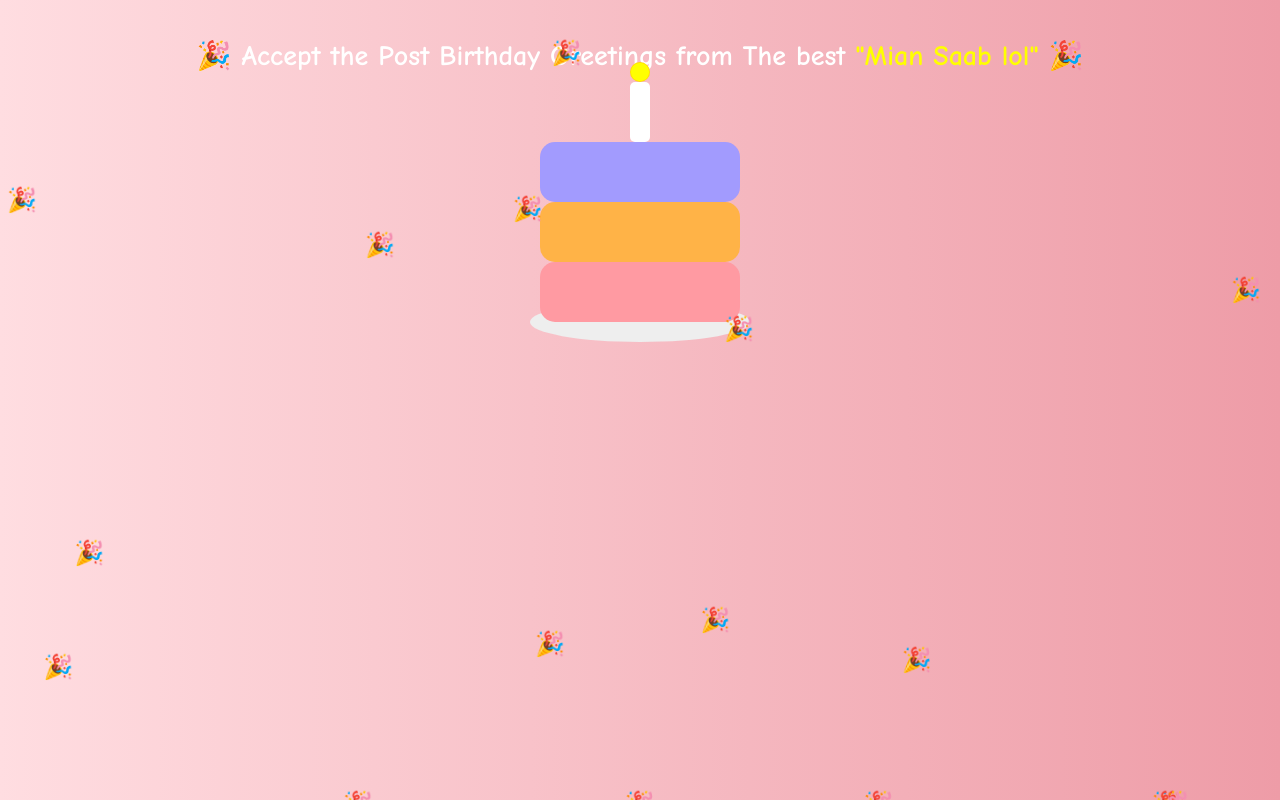
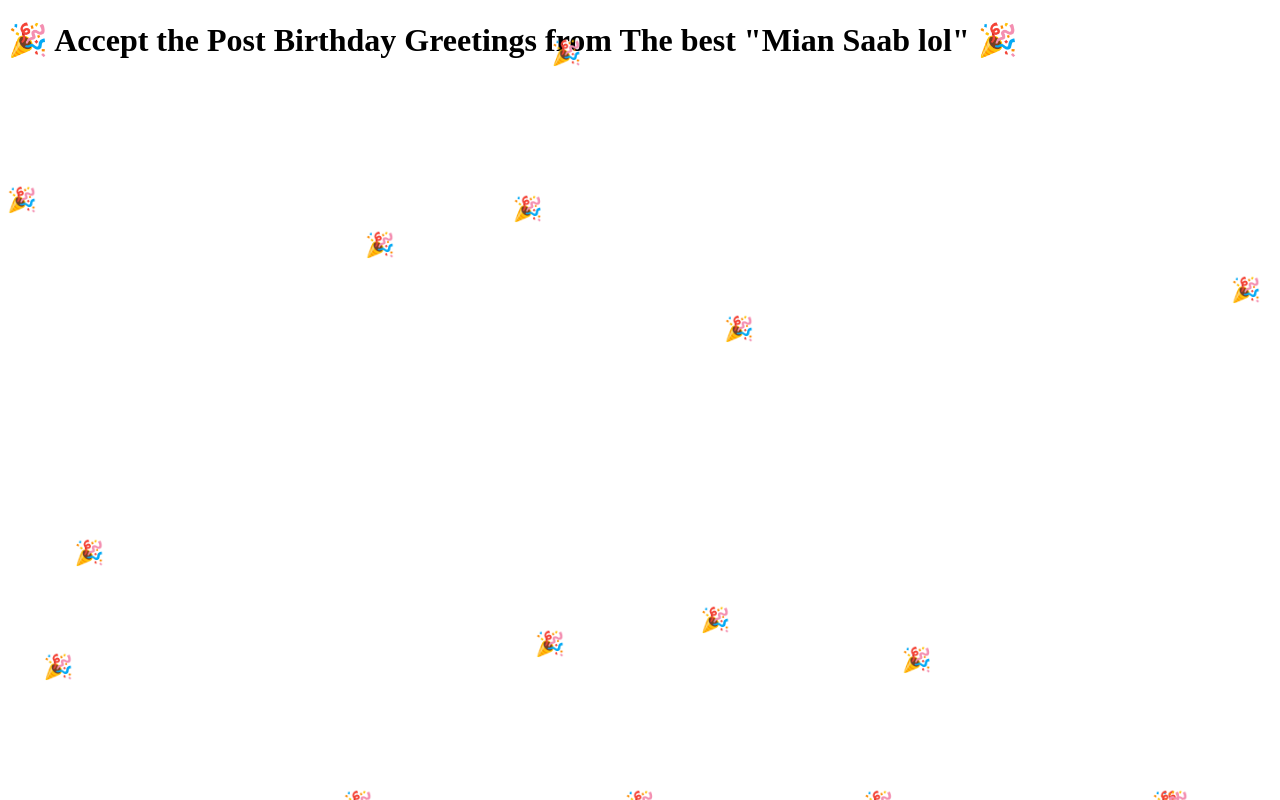
Before and after one commit to Muhammad-Bay/birthdaay_card, a plain HTML site: page index.html in a window 1280 px wide. Drawn offline with Linux system fonts and the light colour scheme.

Commit message:
Update style.css

```diff
--- a/style.css
+++ b/style.css
@@ -1,78 +1,20 @@
-body {
-  text-align: center;
-  font-family: 'Comic Sans MS', cursive, sans-serif;
-  background: linear-gradient(to right, #ffdde1, #ee9ca7);
-  color: #fff;
-  margin: 0;
-  padding: 20px;
+/* Previous styles stay the same... */
+
+/* Smoke effect (hidden by default) */
+.smoke {
+  position: absolute;
+  top: -25px;
+  left: 50%;
+  margin-left: -15px;
+  width: 30px;
+  height: 30px;
+  border-radius: 50%;
+  background: rgba(200, 200, 200, 0.5);
+  opacity: 0;
+  animation: none;
 }
 
-h1 {
-  font-size: 28px;
-  margin-bottom: 20px;
+@keyframes puff {
+  0% { transform: scale(0.5) translateY(0); opacity: 0.7; }
+  100% { transform: scale(2) translateY(-50px); opacity: 0; }
 }
-
-.highlight {
-  color: yellow;
-  font-weight: bold;
-}
-
-/* Cake Styling */
-.cake {
-  position: relative;
-  margin: 50px auto;
-  width: 200px;
-  height: 200px;
-}
-
-.plate {
-  width: 220px;
-  height: 40px;
-  background: #eee;
-  border-radius: 50%;
-  position: absolute;
-  bottom: -20px;
-  left: -10px;
-}
-
-.layer {
-  width: 200px;
-  height: 60px;
-  border-radius: 15px;
-  background: #ff9aa2;
-  position: absolute;
-  left: 0;
-}
-
-.layer1 { bottom: 0; background: #ff9aa2; }
-.layer2 { bottom: 60px; background: #ffb347; }
-.layer3 { bottom: 120px; background: #a29bfe; }
-
-.candle {
-  position: absolute;
-  left: 50%;
-  top: -40px;
-  margin-left: -10px;
-  width: 20px;
-  height: 60px;
-  background: #fff;
-  border-radius: 5px;
-}
-
-.flame {
-  position: absolute;
-  top: -20px;
-  left: 50%;
-  margin-left: -10px;
-  width: 20px;
-  height: 20px;
-  background: radial-gradient(circle, yellow 60%, orange 80%, transparent 100%);
-  border-radius: 50%;
-  animation: flicker 0.2s infinite;
-}
-
-@keyframes flicker {
-  0% { transform: scale(1); opacity: 1; }
-  50% { transform: scale(1.2); opacity: 0.8; }
-  100% { transform: scale(1); opacity: 1; }
-}
```
